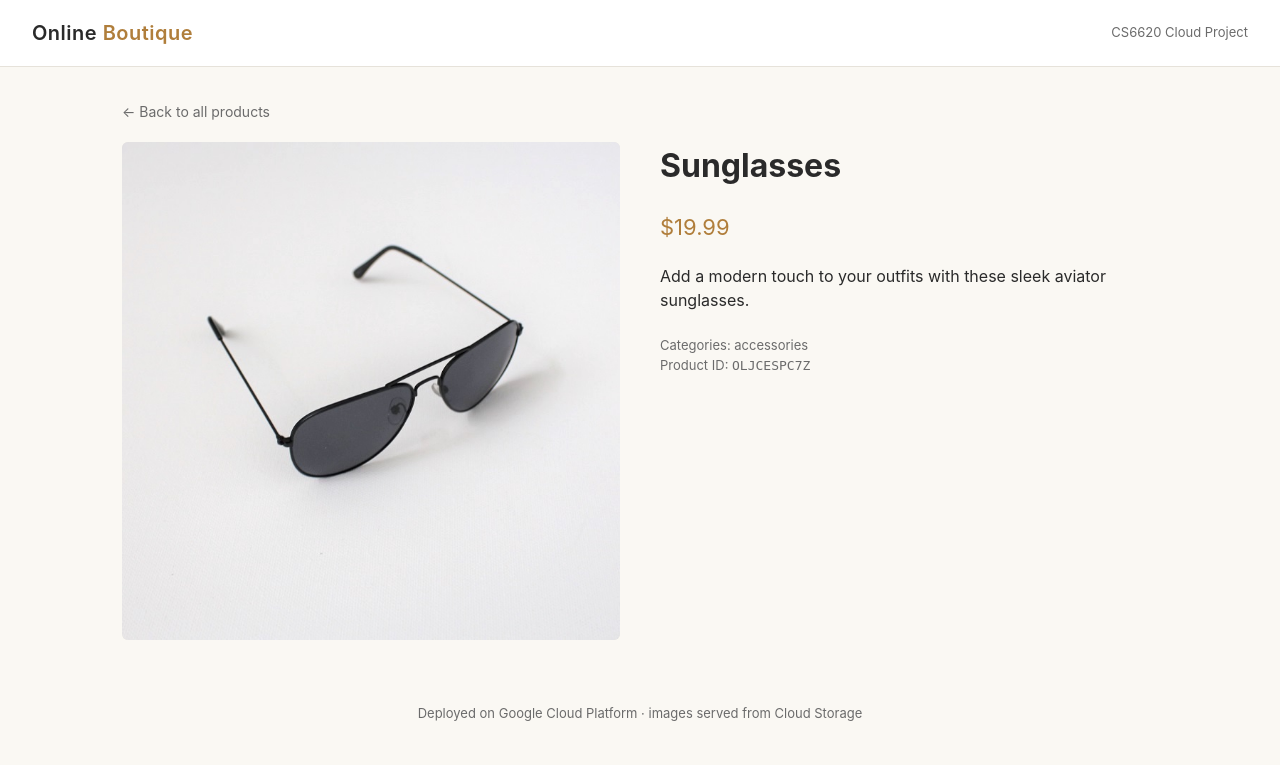
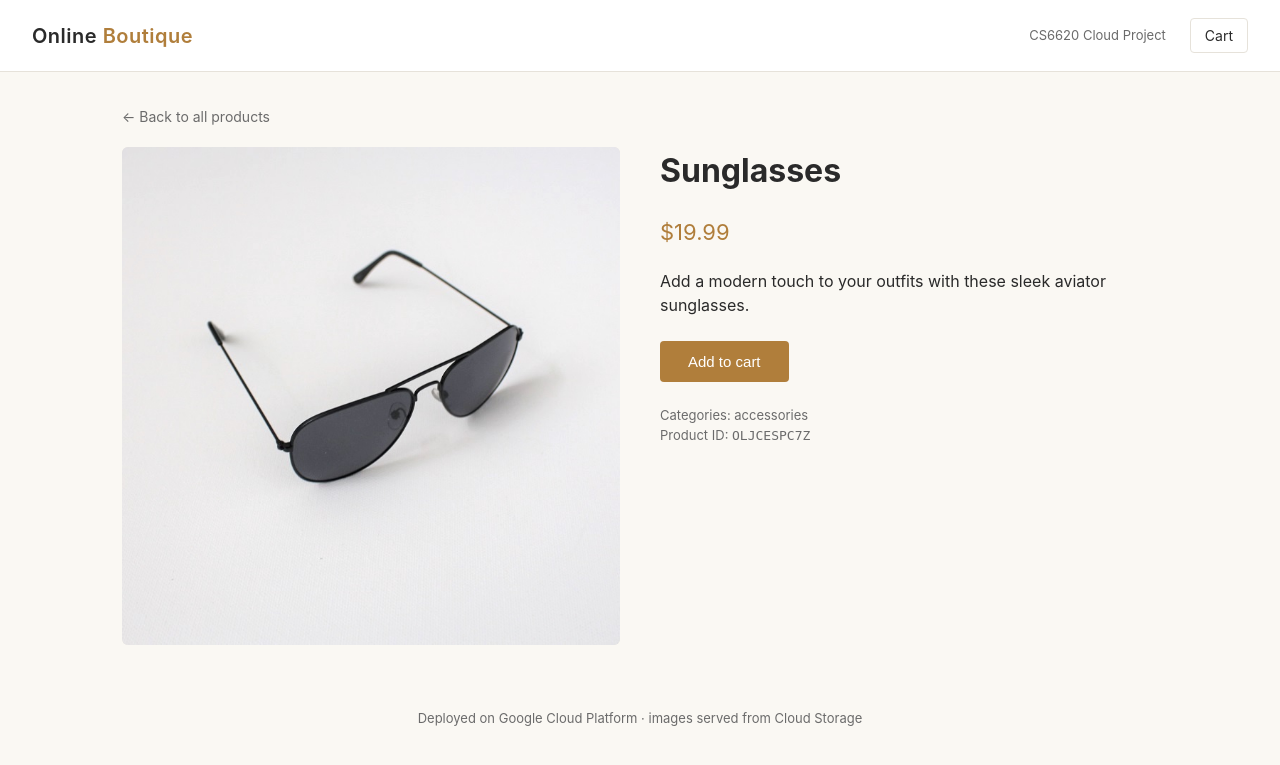
Before and after one commit to delvla01/boutique-cloud-project, a Flask app: page /product/OLJCESPC7Z in a window 1280 px wide. Shown: the top 765 px of the page. Run offline with Flask 3, Linux system fonts and the light colour scheme.

Commit message:
cart checkout

```diff
--- a/app/app.py
+++ b/app/app.py
@@ -1,23 +1,34 @@
 """
-Online Boutique – simplified Flask version.
+Online Boutique – simplified Flask version with cart + checkout.
 
-Single-process Flask app that serves a product grid and product detail pages.
-Product metadata lives in products.json. Images are served from a public
-Google Cloud Storage bucket whose name is read from the GCS_BUCKET env var.
+Single-process Flask app that serves a product grid, product detail pages,
+a shopping cart, and a checkout flow. Product metadata lives in
+products.json. Images are served from a public Google Cloud Storage bucket
+whose name is read from the GCS_BUCKET env var.
 
 The same file runs in all three deployment modes:
-  - VM (Compute Engine):  python app.py  (or gunicorn)
+  - VM (Compute Engine):  gunicorn  (started by systemd / startup script)
   - Container (Cloud Run): gunicorn via the Dockerfile
   - Serverless (Cloud Functions): imported by main.py via Functions Framework
+
+Cart state lives in Flask's session (signed cookie). It's per-user and
+survives across page loads, but is lost if the instance restarts. That's
+a reasonable tradeoff for a demo — a real e-commerce app would back the
+cart with Redis or a database.
 """
 
 import json
 import os
 from pathlib import Path
 
-from flask import Flask, abort, render_template
+from flask import Flask, abort, redirect, render_template, request, session, url_for
 
 app = Flask(__name__)
+
+# Sign session cookies. In production this would be set via Secret Manager
+# and never committed; for this demo we read it from env and fall back to
+# a dev-only default so local runs Just Work without setup.
+app.secret_key = os.environ.get("FLASK_SECRET_KEY", "dev-secret-change-me")
 
 # Where product images are hosted. In all three deploys this points to the
 # same public GCS bucket, which is how we satisfy the "store images in cloud
@@ -34,13 +45,61 @@ with PRODUCTS_FILE.open() as f:
 PRODUCTS_BY_ID = {p["id"]: p for p in PRODUCTS}
 
 
+# ---------- cart helpers ----------------------------------------------------
+
+def get_cart():
+    """Return the cart dict from session, creating it if absent.
+
+    Shape: { product_id: quantity, ... }. We keep it small and JSON-friendly
+    so it serializes into the session cookie cleanly.
+    """
+    if "cart" not in session:
+        session["cart"] = {}
+    return session["cart"]
+
+
+def cart_summary():
+    """Expand the cart dict into a list of line items with subtotals, plus
+    the grand total. Used by the cart and checkout pages."""
+    cart = get_cart()
+    items = []
+    total = 0.0
+    for product_id, qty in cart.items():
+        product = PRODUCTS_BY_ID.get(product_id)
+        if not product:
+            # Product was removed from catalog since it was added to cart.
+            # Skip it rather than crash; a real app would notify the user.
+            continue
+        subtotal = product["priceUsd"] * qty
+        total += subtotal
+        items.append({
+            "product": product,
+            "quantity": qty,
+            "subtotal": subtotal,
+        })
+    return items, total
+
+
+def cart_item_count():
+    """Total number of items across all products. For the header badge."""
+    return sum(get_cart().values())
+
+
+@app.context_processor
+def inject_globals():
+    """Make cart count and image base available to every template without
+    threading them through each render_template() call."""
+    return {
+        "image_base": IMAGE_BASE_URL,
+        "cart_count": cart_item_count(),
+    }
+
+
+# ---------- routes ----------------------------------------------------------
+
 @app.route("/")
 def home():
-    return render_template(
-        "home.html",
-        products=PRODUCTS,
-        image_base=IMAGE_BASE_URL,
-    )
+    return render_template("home.html", products=PRODUCTS)
 
 
 @app.route("/product/<product_id>")
@@ -48,10 +107,73 @@ def product(product_id):
     item = PRODUCTS_BY_ID.get(product_id)
     if item is None:
         abort(404)
+    return render_template("product.html", product=item)
+
+
+@app.route("/cart/add/<product_id>", methods=["POST"])
+def add_to_cart(product_id):
+    if product_id not in PRODUCTS_BY_ID:
+        abort(404)
+    cart = get_cart()
+    # Default qty=1, but accept any positive integer from the form so we
+    # could later expose a quantity selector on the product page.
+    qty = max(1, int(request.form.get("quantity", 1)))
+    cart[product_id] = cart.get(product_id, 0) + qty
+    session.modified = True  # mutating nested dict requires explicit flag
+    return redirect(url_for("view_cart"))
+
+
+@app.route("/cart/remove/<product_id>", methods=["POST"])
+def remove_from_cart(product_id):
+    cart = get_cart()
+    cart.pop(product_id, None)
+    session.modified = True
+    return redirect(url_for("view_cart"))
+
+
+@app.route("/cart")
+def view_cart():
+    items, total = cart_summary()
+    return render_template("cart.html", items=items, total=total)
+
+
+@app.route("/checkout")
+def checkout():
+    items, total = cart_summary()
+    if not items:
+        # Don't let users land on an empty checkout page; bounce them to
+        # the cart which shows an empty-state message.
+        return redirect(url_for("view_cart"))
+    return render_template("checkout.html", items=items, total=total)
+
+
+@app.route("/checkout/complete", methods=["POST"])
+def checkout_complete():
+    """Simulated order placement. No payment, no persistence — just
+    capture the totals, clear the cart, and show a confirmation page.
+    A real app would write an order row to a database here."""
+    items, total = cart_summary()
+    if not items:
+        return redirect(url_for("home"))
+
+    # Generate a fake order id from the session for visual interest.
+    # In production this would be a row id from the orders table.
+    import hashlib, time
+    order_id = "ORD-" + hashlib.md5(
+        f"{session.get('_id', '')}{time.time()}".encode()
+    ).hexdigest()[:8].upper()
+
+    item_count = sum(i["quantity"] for i in items)
+
+    # Clear the cart now that the "order" is "placed".
+    session["cart"] = {}
+    session.modified = True
+
     return render_template(
-        "product.html",
-        product=item,
-        image_base=IMAGE_BASE_URL,
+        "order_complete.html",
+        order_id=order_id,
+        item_count=item_count,
+        total=total,
     )
 
 
--- a/app/templates/base.html
+++ b/app/templates/base.html
@@ -11,6 +11,7 @@
       --line: #e6e2da;
       --accent: #b07e3b;
       --bg: #faf8f3;
+      --success: #2d7a4f;
     }
     * { box-sizing: border-box; }
     body {
@@ -36,6 +37,35 @@
       color: var(--ink);
     }
     header .brand span { color: var(--accent); }
+    .nav-right {
+      display: flex;
+      align-items: center;
+      gap: 24px;
+      color: var(--muted);
+      font-size: 13px;
+    }
+    .cart-link {
+      position: relative;
+      text-decoration: none;
+      color: var(--ink);
+      font-size: 14px;
+      padding: 6px 14px;
+      border: 1px solid var(--line);
+      border-radius: 4px;
+      transition: border-color 0.15s ease;
+    }
+    .cart-link:hover { border-color: var(--accent); }
+    .cart-count {
+      display: inline-block;
+      background: var(--accent);
+      color: white;
+      font-size: 11px;
+      font-weight: 600;
+      padding: 1px 7px;
+      border-radius: 10px;
+      margin-left: 6px;
+      vertical-align: 1px;
+    }
     main { max-width: 1100px; margin: 0 auto; padding: 32px; }
     .grid {
       display: grid;
@@ -82,6 +112,26 @@
       color: var(--accent);
       margin: 12px 0 20px;
     }
+    .btn {
+      display: inline-block;
+      padding: 12px 28px;
+      background: var(--accent);
+      color: white;
+      border: none;
+      border-radius: 4px;
+      font-size: 15px;
+      font-weight: 500;
+      cursor: pointer;
+      text-decoration: none;
+      transition: opacity 0.15s ease;
+    }
+    .btn:hover { opacity: 0.9; }
+    .btn-secondary {
+      background: transparent;
+      color: var(--ink);
+      border: 1px solid var(--line);
+    }
+    .btn-secondary:hover { border-color: var(--ink); opacity: 1; }
     .back-link {
       display: inline-block;
       margin-bottom: 20px;
@@ -90,21 +140,105 @@
       font-size: 14px;
     }
     .back-link:hover { color: var(--ink); }
+    .cart-table {
+      width: 100%;
+      border-collapse: collapse;
+      background: white;
+      border: 1px solid var(--line);
+      border-radius: 6px;
+      overflow: hidden;
+    }
+    .cart-table th, .cart-table td {
+      padding: 16px;
+      text-align: left;
+      border-bottom: 1px solid var(--line);
+    }
+    .cart-table th {
+      background: #f5f1ea;
+      font-weight: 500;
+      font-size: 13px;
+      color: var(--muted);
+      text-transform: uppercase;
+      letter-spacing: 0.5px;
+    }
+    .cart-table tr:last-child td { border-bottom: none; }
+    .cart-table img {
+      width: 60px;
+      height: 60px;
+      object-fit: cover;
+      border-radius: 4px;
+      vertical-align: middle;
+      margin-right: 14px;
+    }
+    .cart-total {
+      text-align: right;
+      font-size: 22px;
+      margin: 24px 0;
+    }
+    .cart-total .label { color: var(--muted); font-size: 14px; margin-right: 12px; }
+    .cart-total .amount { color: var(--accent); font-weight: 600; }
+    .empty-state {
+      text-align: center;
+      padding: 60px 20px;
+      color: var(--muted);
+    }
+    .empty-state h2 { color: var(--ink); margin-bottom: 8px; }
+    .confirmation {
+      max-width: 560px;
+      margin: 40px auto;
+      text-align: center;
+      background: white;
+      border: 1px solid var(--line);
+      border-radius: 6px;
+      padding: 48px 32px;
+    }
+    .confirmation .check {
+      font-size: 48px;
+      color: var(--success);
+      margin-bottom: 16px;
+    }
+    .confirmation h1 { margin: 0 0 8px; }
+    .confirmation .order-id {
+      font-family: ui-monospace, "Cascadia Code", Menlo, monospace;
+      background: var(--bg);
+      padding: 4px 10px;
+      border-radius: 4px;
+      font-size: 14px;
+      color: var(--accent);
+    }
     footer {
       text-align: center;
       color: var(--muted);
       font-size: 13px;
       padding: 32px 0;
     }
+    .inline-form { display: inline; }
+    .text-link-button {
+      background: none;
+      border: none;
+      color: var(--muted);
+      text-decoration: underline;
+      cursor: pointer;
+      font-size: 13px;
+      padding: 0;
+    }
+    .text-link-button:hover { color: var(--ink); }
     @media (max-width: 640px) {
       .product-detail { grid-template-columns: 1fr; }
+      header { padding: 14px 20px; }
+      .nav-right { gap: 12px; }
     }
   </style>
 </head>
 <body>
   <header>
     <a class="brand" href="/">Online <span>Boutique</span></a>
-    <div style="color: var(--muted); font-size: 13px;">CS6620 Cloud Project</div>
+    <div class="nav-right">
+      <span>CS6620 Cloud Project</span>
+      <a class="cart-link" href="/cart">
+        Cart{% if cart_count %}<span class="cart-count">{{ cart_count }}</span>{% endif %}
+      </a>
+    </div>
   </header>
   <main>
     {% block content %}{% endblock %}
--- a/app/templates/product.html
+++ b/app/templates/product.html
@@ -8,6 +8,11 @@
       <h1>{{ product.name }}</h1>
       <div class="price">${{ "%.2f"|format(product.priceUsd) }}</div>
       <p>{{ product.description }}</p>
+
+      <form method="POST" action="/cart/add/{{ product.id }}" style="margin: 24px 0;">
+        <button type="submit" class="btn">Add to cart</button>
+      </form>
+
       <p style="color: var(--muted); font-size: 13px; margin-top: 24px;">
         Categories: {{ product.categories | join(', ') }}<br />
         Product ID: <code>{{ product.id }}</code>
```
Also changed, not shown: app/templates/cart.html (added, +55 -0 lines), app/templates/checkout.html (added, +40 -0 lines), app/templates/order_complete.html (added, +19 -0 lines).
